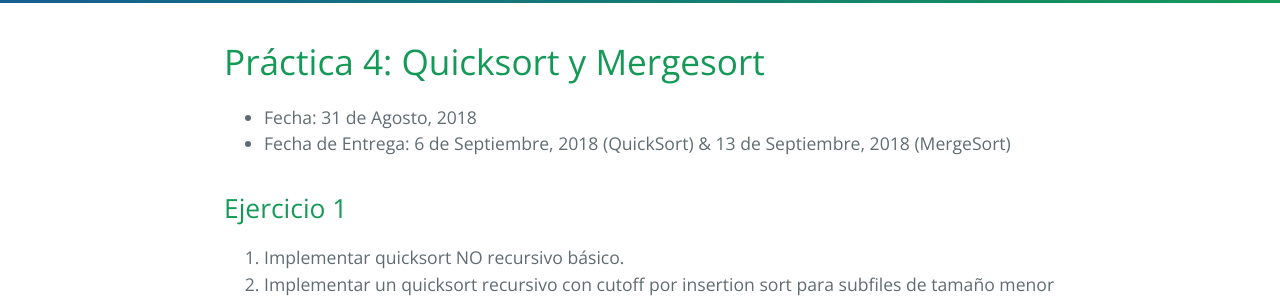
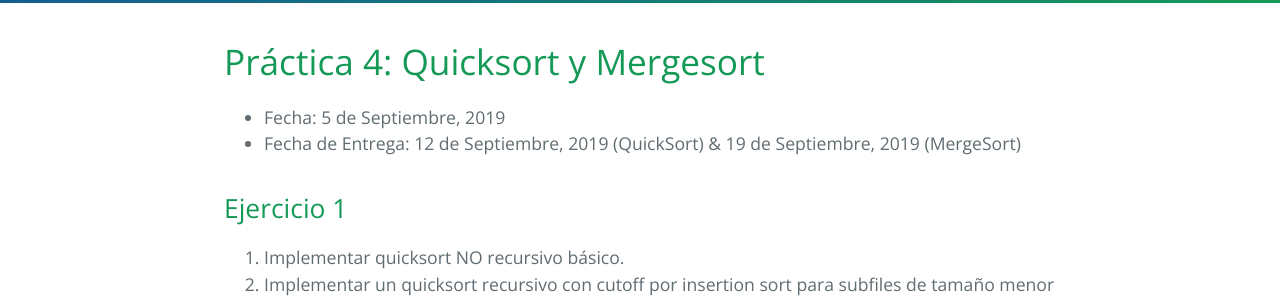
Before and after one commit to FacultadDeIngenieria/anaydis, a Jekyll site: the page built from practice/tp4.md, in a window 1280 px wide. Shown: the part 266-566 px from the top of the page. Built offline with Jekyll 4.4.1, drawn with Linux system fonts in a browser that asks for light colours.

```diff
--- a/practice/tp4.md
+++ b/practice/tp4.md
@@ -6,8 +6,8 @@ permalink: /practice/4
 
 # Práctica 4: Quicksort y Mergesort
 
-* Fecha: 31 de Agosto, 2018
-* Fecha de Entrega: 6 de Septiembre, 2018 (QuickSort) & 13 de Septiembre, 2018 (MergeSort)
+* Fecha: 5 de Septiembre, 2019
+* Fecha de Entrega: 12 de Septiembre, 2019 (QuickSort) & 19 de Septiembre, 2019 (MergeSort)
 
 ## Ejercicio 1
 
```
Also changed, not shown: README.md.
